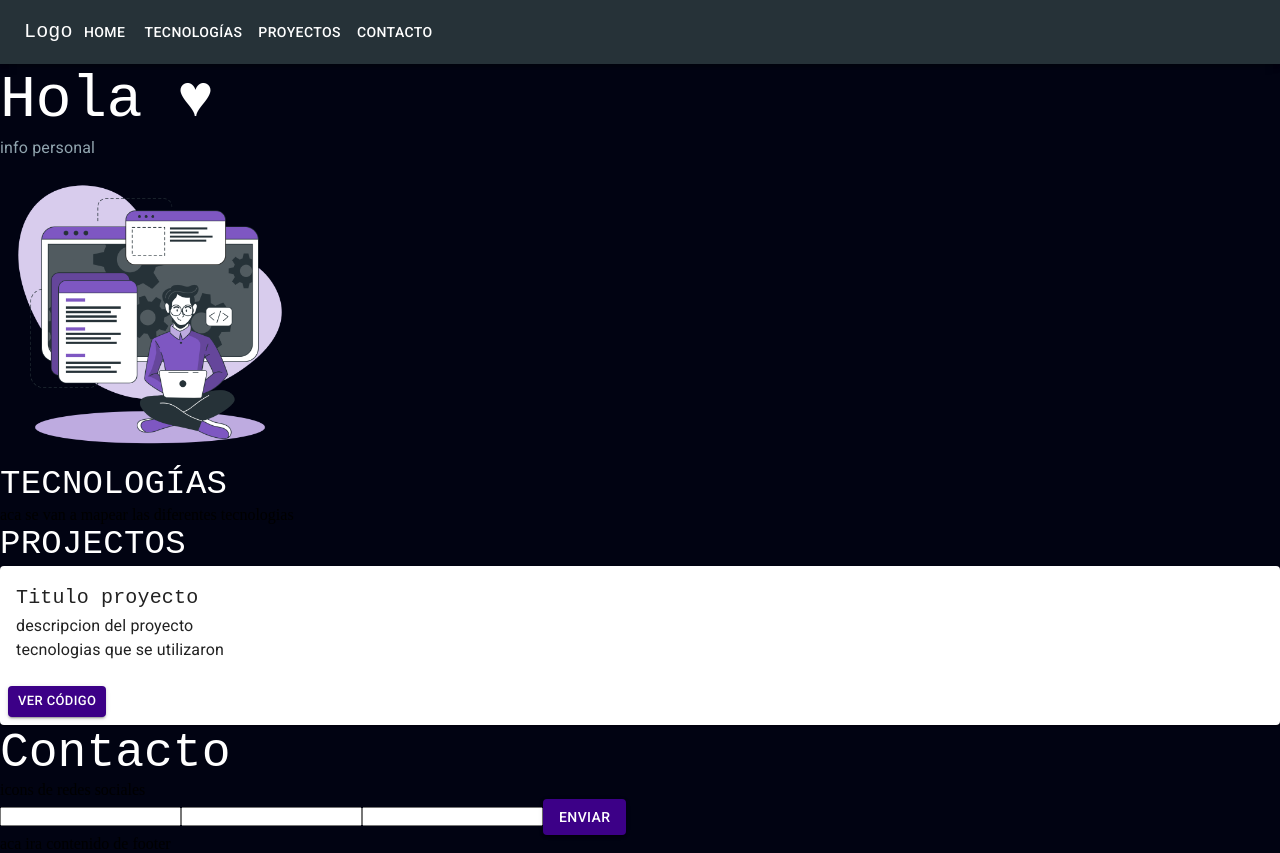
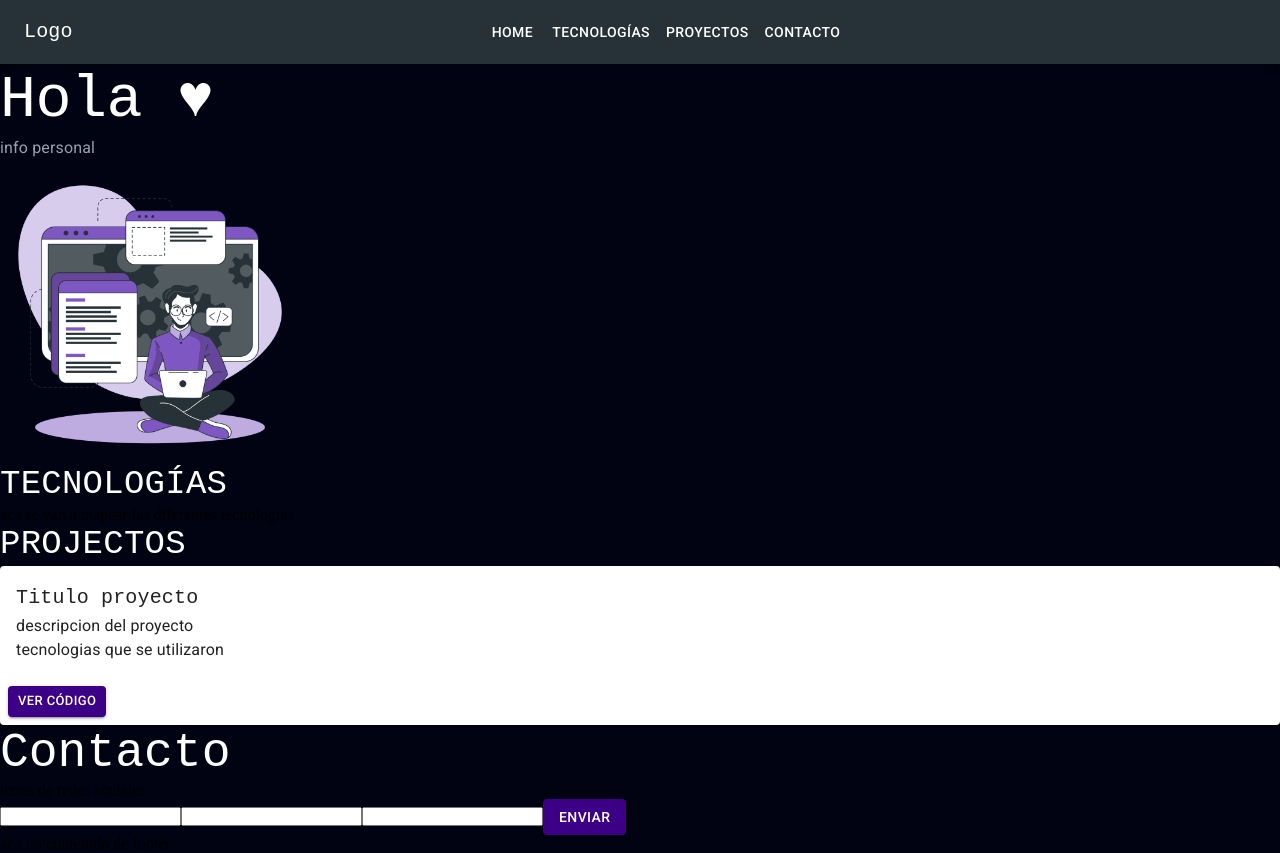
Before and after one commit to BarrientosGa/portfolio, a React (Create React App) app: page / in a window 1280 px wide. Built offline with nearby package versions, Linux system fonts and the light colour scheme.

Commit message:
se creo componente navBar

```diff
--- a/package.json
+++ b/package.json
@@ -8,6 +8,7 @@
     "@mui/icons-material": "^5.8.2",
     "@mui/material": "^5.8.2",
     "@mui/styled-engine-sc": "^5.8.0",
+    "@mui/styles": "^5.8.0",
     "@testing-library/jest-dom": "^5.16.4",
     "@testing-library/react": "^13.3.0",
     "@testing-library/user-event": "^13.5.0",
--- a/src/components/NavBar/NavBar.js
+++ b/src/components/NavBar/NavBar.js
@@ -1,23 +1,19 @@
+import { useMediaQuery } from '@mui/material';
 import React from 'react'
-import './navBarStyles.css'
-import {Box, AppBar, Toolbar, IconButton, Typography, Button} from '@mui/material';
-import MenuIcon from '@mui/icons-material/Menu';
+import { useState } from 'react';
+import NavBarDesktop from './NavBarDesktop/NavBarDesktop'
+import NavBarMobile from './NavBarMobile/NavBarMobile'
+
 
 const NavBar = () => {
+  const [open, setOpen] = useState(false)
+  const hidden = useMediaQuery(theme => theme.breakpoints.down('lg')); // componente Hidden esta deprecado, por eso se hace asi
+
   return (
-    <Box>
-    <AppBar position="static" color='navBar'>
-      <Toolbar>
-        <Typography variant="h6" component="div">
-          Logo
-        </Typography>
-        <Button id='inicio'>Home</Button>
-        <Button id='tecnologías'>Tecnologías</Button>
-        <Button id='proyectos'>Proyectos</Button>
-        <Button id='contacto'>Contacto</Button>
-      </Toolbar>
-    </AppBar>
-  </Box>
+    <>
+      {hidden ? <NavBarMobile setOpen={setOpen} open={open}/> : <NavBarDesktop/> }
+    </>
+
   )
 }
 
--- /dev/null
+++ b/src/components/NavBar/NavBarDesktop/NavBarDesktop.js
@@ -0,0 +1,30 @@
+import React from 'react'
+import { useStyles } from '../styles/navBarStyles';
+import { Box, AppBar, Toolbar, Typography, Button } from '@mui/material';
+
+const NavBarDesktop = () => {
+
+    const classes = useStyles()
+
+    return (
+        <Box>
+            <AppBar position="static" color='navBar'>
+                <Toolbar>
+                    <Box>
+                        <Typography variant="h6">
+                            Logo
+                        </Typography>
+                    </Box>
+                    <Box className={classes.boxButtonNav}>
+                        <Button id='inicio'>Home</Button>
+                        <Button id='tecnologías'>Tecnologías</Button>
+                        <Button id='proyectos'>Proyectos</Button>
+                        <Button id='contacto'>Contacto</Button>
+                    </Box>
+                </Toolbar>
+            </AppBar>
+        </Box>
+    )
+}
+
+export default NavBarDesktop
--- /dev/null
+++ b/src/components/NavBar/NavBarMobile/DrawerMobile.js
@@ -0,0 +1,37 @@
+import { Box, Divider, Drawer, List, ListItem, ListItemButton, ListItemText } from '@mui/material'
+import React from 'react'
+import { useStyles } from '../styles/navBarStyles';
+
+const DrawerMobile = ({setOpen, open}) => {
+
+  const classes = useStyles()
+
+  return (
+    <Drawer
+        anchor='bottom'
+        open={open}
+        onClose={() => setOpen(!open)}
+      >
+        <Box
+          role="presentation"
+          onClick={() => setOpen(!open)}
+          className={classes.boxButtonNav}
+          sx={{backgroundColor: 'navBar.main', color: 'primary.main'}}
+        >
+          <List>
+            {/* modificar esto despues y agregarle los id a los botones */}
+            {['Home', 'Tecnologías', 'Proyectos', 'Contacto'].map((text, index) => (
+              <ListItem key={index}>
+                <ListItemButton>
+                  <ListItemText primary={text} />
+                </ListItemButton>
+              </ListItem>
+            ))}
+          </List>
+          <Divider />
+        </Box>
+      </Drawer>
+  )
+}
+
+export default DrawerMobile
--- /dev/null
+++ b/src/components/NavBar/NavBarMobile/NavBarMobile.js
@@ -0,0 +1,33 @@
+import React from 'react'
+import { AppBar, Toolbar, IconButton, Box, Typography} from '@mui/material';
+import MenuIcon from '@mui/icons-material/Menu';
+import { useStyles } from '../styles/navBarStyles';
+import DrawerMobile from './DrawerMobile';
+
+const NavBarMobile = ({ setOpen, open }) => {
+
+  const classes = useStyles()
+
+  return (
+    <>
+      <AppBar position="fixed" color="navBar" sx={{ top: 'auto', bottom: 0 }}>
+        <Toolbar>
+          <Box>
+            <Typography variant="h6">
+              Logo
+            </Typography>
+          </Box>
+          <Box className={classes.boxMenuIcon}>
+            <IconButton color="inherit" aria-label="open drawer" onClick={() => setOpen(!open)}>
+              <MenuIcon />
+            </IconButton>
+          </Box>
+        </Toolbar>
+      </AppBar>
+
+      <DrawerMobile setOpen={setOpen} open={open}/>
+    </>
+  )
+}
+
+export default NavBarMobile
--- /dev/null
+++ b/src/components/NavBar/styles/navBarStyles.js
@@ -0,0 +1,22 @@
+import { makeStyles } from "@mui/styles";
+
+export const useStyles = makeStyles((theme) =>({
+    navBar : {
+        display: 'flex',
+    },
+    boxButtonNav : {
+        width: '100%',
+        display: 'flex',
+        justifyContent: 'center',
+        alignItems: "center",
+        [theme.breakpoints.down('lg')]: {
+            alignItems: 'center'
+
+        }
+    },
+    boxMenuIcon : {
+        width: '100%',
+        display: 'flex',
+        justifyContent: 'flex-end'
+    }
+}))
```
Also changed, not shown: src/components/NavBar/navBarStyles.css (deleted), 1 other file (tests, documents, lock files or other folders).
